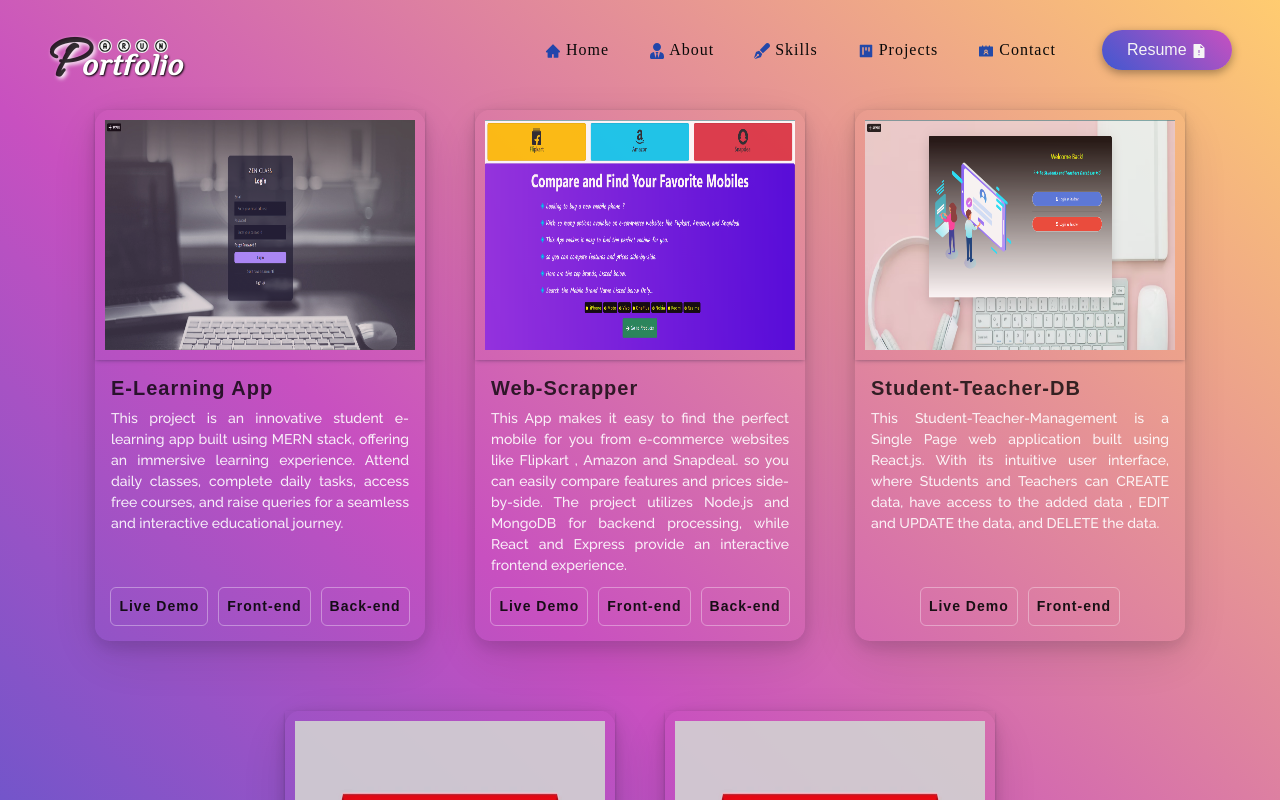
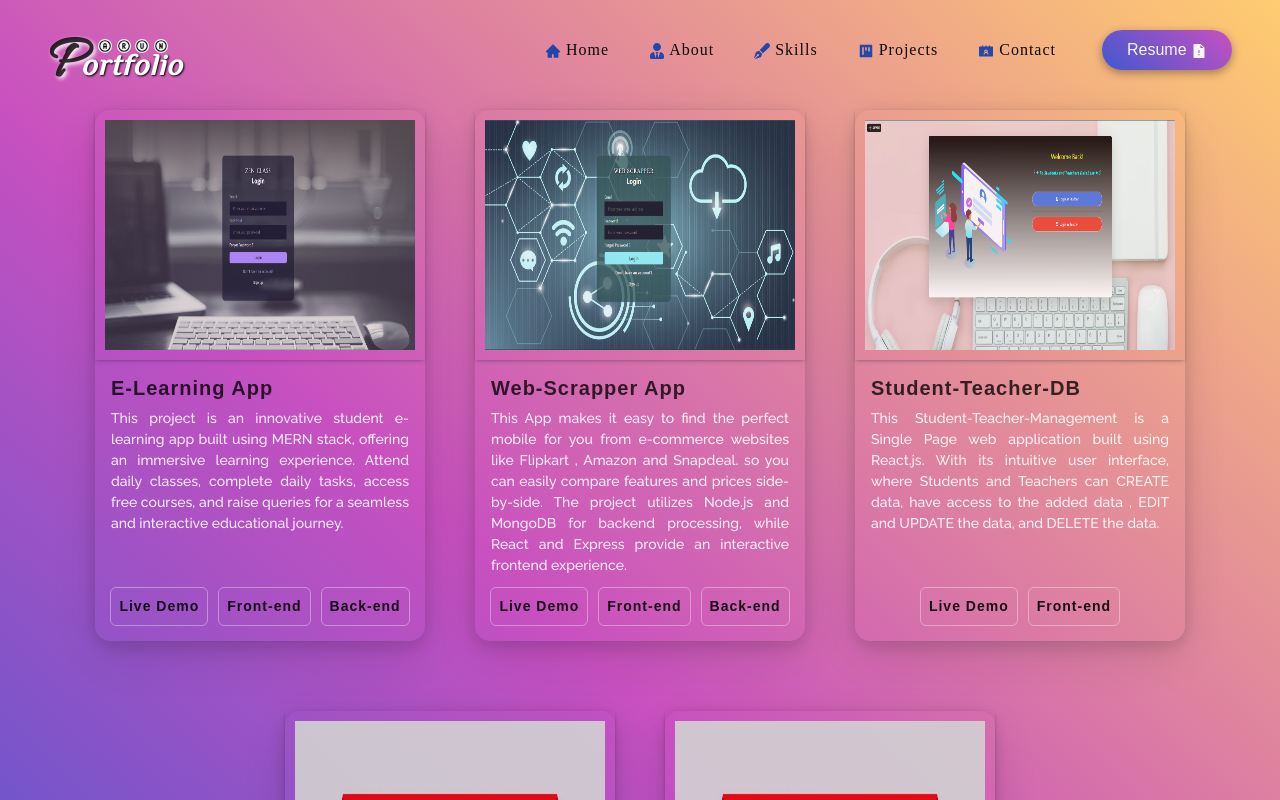
Before and after one commit to Arunpraveen98/MY-PORTFOLIO, a React (Create React App) app: page /project in a window 1280 px wide. Shown: the top 800 px of the page. Built offline with nearby package versions, Linux system fonts and the light colour scheme; a web font is replaced by a local one.

Commit message:
Image_added

```diff
--- a/src/components/Projectlist/Projectlist.js
+++ b/src/components/Projectlist/Projectlist.js
@@ -3,7 +3,7 @@ import "./ProjectCards.css";
 import ProjectCard from "./ProjectCard";
 import { Container, Row, Col } from "react-bootstrap";
 import Zen_class from "../../Images/Zen-class.png";
-import web_scrapper from "../../Images/Web-Scrapper.png";
+import web_scrapper from "../../Images/WEB-SCRAPPER (2).png";
 import student_teacher_db from "../../Images/student-teacher.png";
 import pending from "../../Images/pending.webp";
 function Projectlist() {
@@ -35,7 +35,7 @@ function Projectlist() {
               <ProjectCard
                 imgPath={web_scrapper}
                 isBlog={false}
-                title="Web-Scrapper"
+                title="Web-Scrapper App"
                 description="This App makes it easy to find
                 the perfect mobile for you from e-commerce websites like Flipkart ,
                 Amazon and Snapdeal. so you can easily compare features and prices
```
Also changed, not shown: src/Images/WEB-SCRAPPER (2).png (added), src/Images/Zen-class.png.
